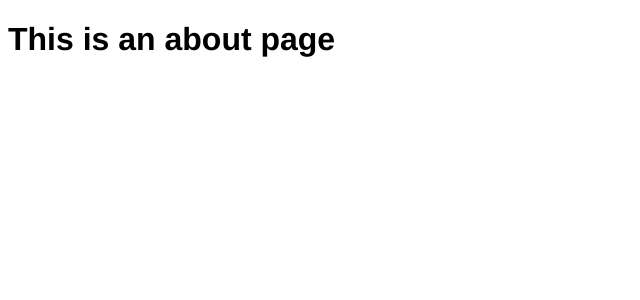
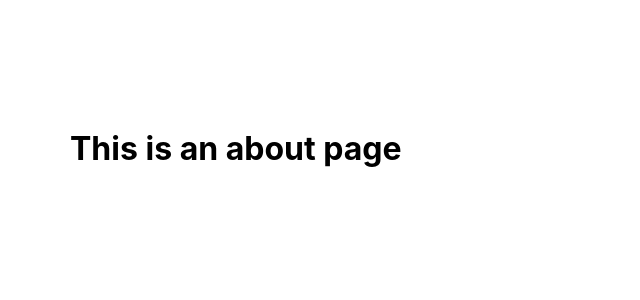
Before and after one commit to theWituch/Portfolio, a Vue app: page / in a window 1280 px wide. Shown: the top 300 px of the page, without its empty margins (0-640 px from the left). Built offline with nearby package versions, Linux system fonts and the light colour scheme.

Commit message:
Add basic styling and theme .css files

```diff
--- a/src/App.vue
+++ b/src/App.vue
@@ -4,7 +4,7 @@
 
 <style>
 #app {
-  font-family: Avenir, Helvetica, Arial, sans-serif;
+  font-family: var(--font-family-sans-serif);
   -webkit-font-smoothing: antialiased;
   -moz-osx-font-smoothing: grayscale;
 }
--- /dev/null
+++ b/src/assets/main.css
@@ -0,0 +1,60 @@
+*,
+::after,
+::before {
+  box-sizing: border-box;
+  -webkit-font-smoothing: antialiased;
+  -moz-osx-font-smoothing: grayscale;
+  background-color: var(--background);
+  color: var(--content);
+}
+
+body {
+  background-color: var(--background);
+}
+
+a {
+  color: var(--gray);
+  text-decoration: none;
+  background-color: transparent;
+  font-weight: normal;
+  transition: all 0.4s ease;
+}
+
+.container {
+  width: 100%;
+  margin: 0 auto !important;
+}
+
+.flex {
+  display: flex;
+  align-items: center;
+}
+
+.hidden {
+  display: none !important;
+}
+
+@media (min-width: 576px) {
+  .container {
+    max-width: 540px;
+  }
+}
+@media (min-width: 768px) {
+  .container {
+    max-width: 720px;
+  }
+}
+@media (min-width: 992px) {
+  .container {
+    max-width: 960px;
+  }
+}
+@media (min-width: 1200px) {
+  .container {
+    max-width: 1140px;
+  }
+}
+
+.content {
+  padding-top: 100px;
+}
--- /dev/null
+++ b/src/assets/theme.css
@@ -0,0 +1,36 @@
+:root {
+  --blue: #007bff;
+  --indigo: #6610f2;
+  --purple: #6f42c1;
+  --pink: #e83e8c;
+  --red: #dc3545;
+  --orange: #fd7e14;
+  --yellow: #ffc107;
+  --green: #28a745;
+  --teal: #20c997;
+  --cyan: #17a2b8;
+  --white: #fff;
+  --gray: #6c757d;
+  --gray-dark: #343a40;
+  --primary: #007bff;
+  --secondary: #6c757d;
+  --success: #28a745;
+  --info: #17a2b8;
+  --warning: #ffc107;
+  --danger: #dc3545;
+  --light: #f8f9fa;
+  --dark: #343a40;
+  --black: #000;
+
+  --breakpoint-xs: 0;
+  --breakpoint-sm: 576px;
+  --breakpoint-md: 768px;
+  --breakpoint-lg: 992px;
+  --breakpoint-xl: 1200px;
+
+  --font-family-sans-serif: -apple-system, BlinkMacSystemFont, Avenir, "Segoe UI", Roboto, Helvetica, "Helvetica Neue", Arial, "Noto Sans", sans-serif, "Apple Color Emoji", "Segoe UI Emoji", "Segoe UI Symbol", "Noto Color Emoji";
+  --font-family-monospace: SFMono-Regular, Menlo, Monaco, Consolas, "Liberation Mono", "Courier New", monospace;
+
+  --background: var(--white);
+  --content: var(--black);
+}
--- a/src/main.js
+++ b/src/main.js
@@ -1,5 +1,7 @@
 import { createApp } from 'vue'
 import App from './App.vue'
 import router from './router'
+import "@/assets/main.css"
+import "@/assets/theme.css"
 
 createApp(App).use(router).mount('#app')
--- a/src/views/AboutView.vue
+++ b/src/views/AboutView.vue
@@ -1,5 +1,5 @@
 <template>
-  <div class="about">
+  <div class="container content">
     <h1>This is an about page</h1>
   </div>
 </template>
```
